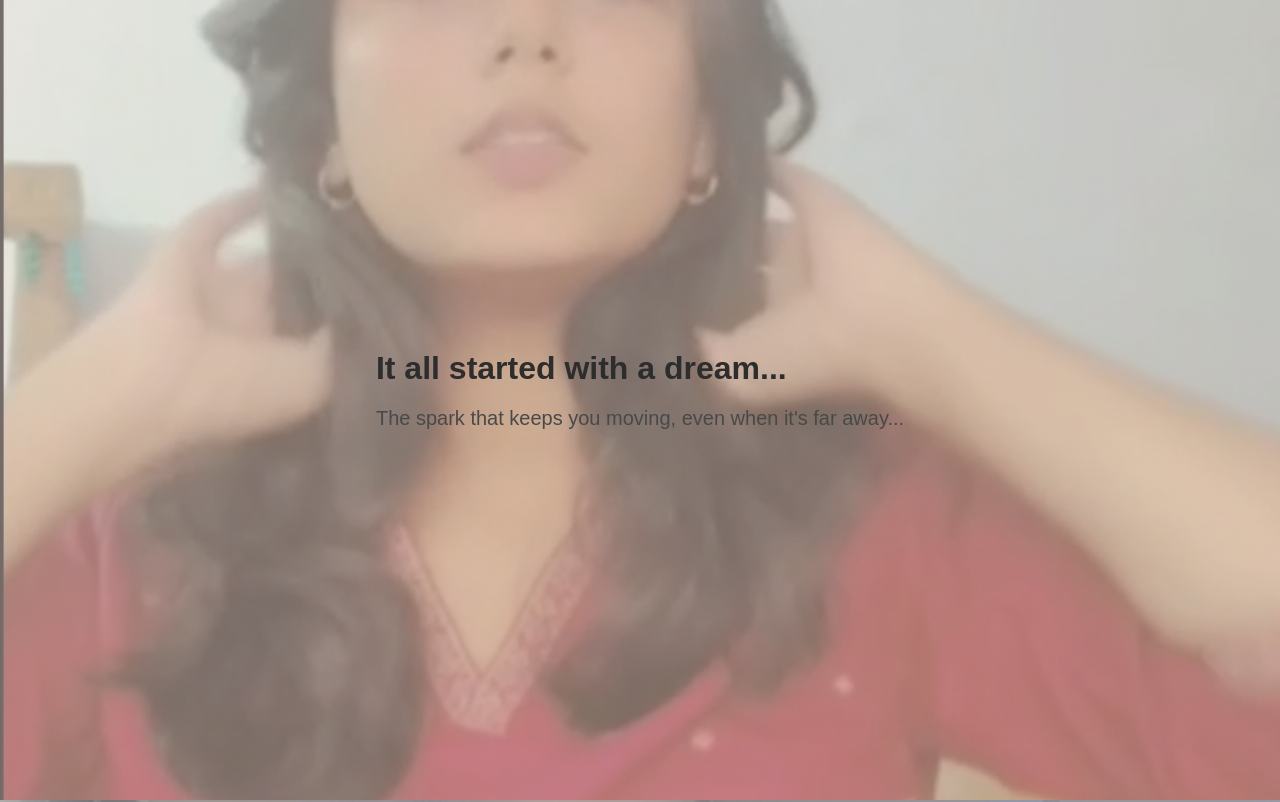
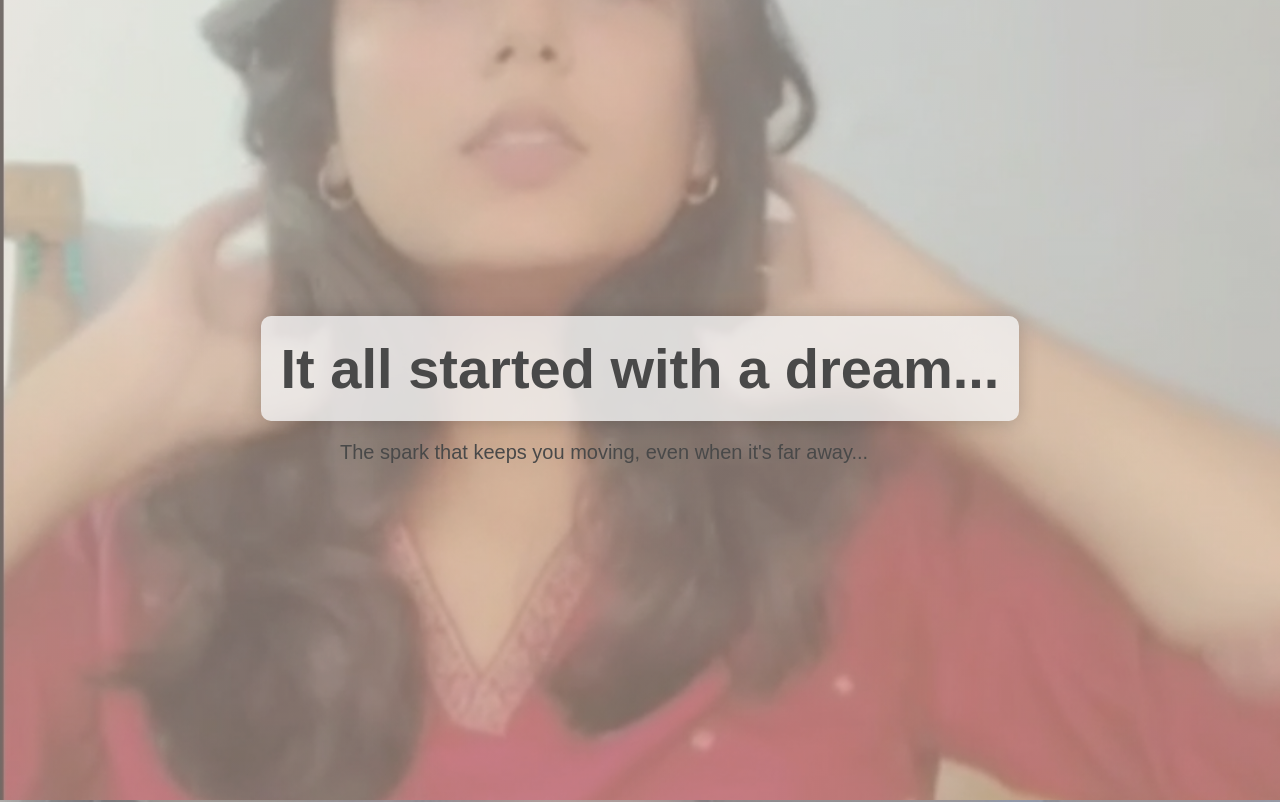
Before and after one commit to on-october13/october13, a plain HTML site: page index.html in a window 1280 px wide. Shown: the top 802 px of the page. Drawn offline with nearby package versions, Linux system fonts and the light colour scheme.

Commit message:
Update style.css

```diff
--- a/style.css
+++ b/style.css
@@ -72,7 +72,7 @@
     filter: grayscale(10%) brightness(90%);
   }
 
-  .content h3 {
+  .content h1 {
     font-size: 3.5rem;
     text-align: center;
     opacity: 0;
@@ -85,7 +85,7 @@
     box-shadow: 0 0 20px rgba(0, 0, 0, 0.2);
   }
 
-  .section.active .content h3 {
+  .section.active .content h1 {
     opacity: 1;
     transform: translateY(0);
   }
```
